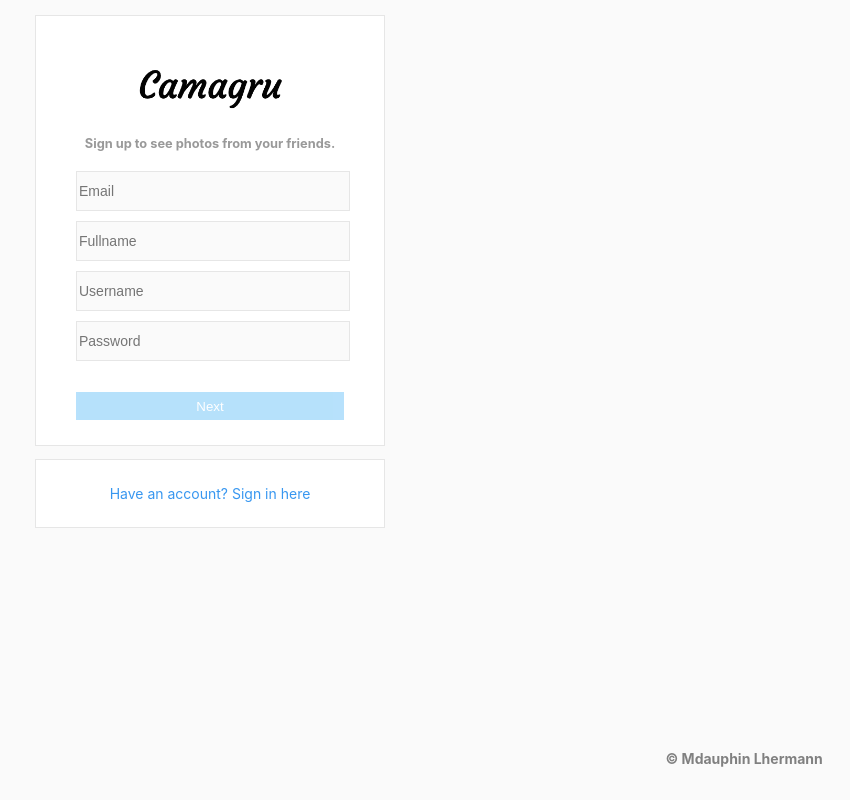
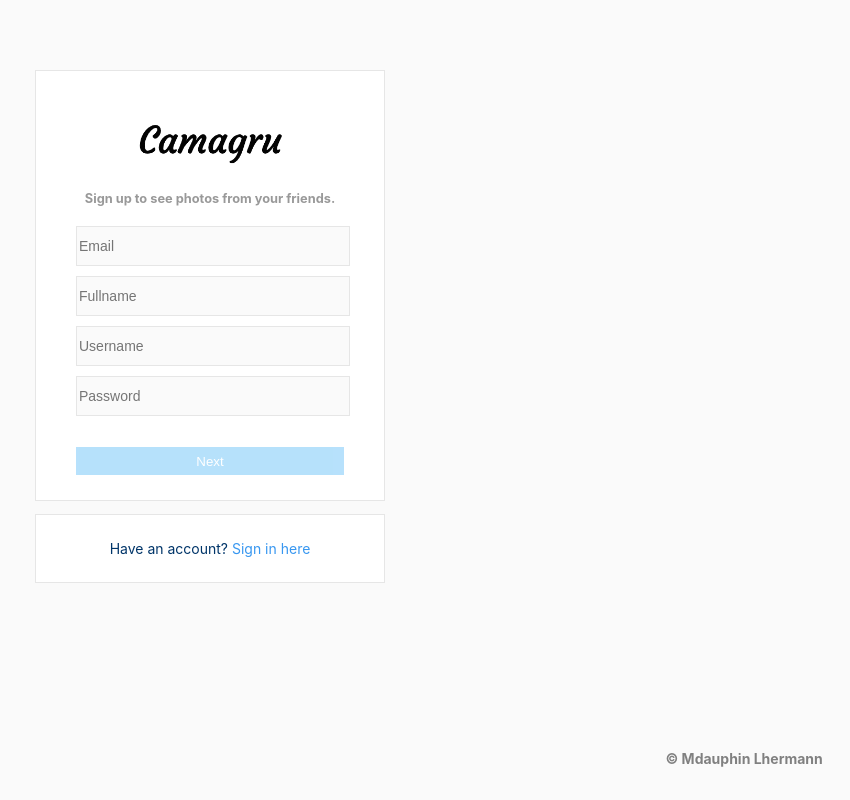
Before and after one commit to MaximeDauphinot/Camagru-1, a PHP site: page /php/sign_up.php in a window 1280 px wide. Shown: the whole page, without its empty margins (430-1280 px from the left). Run offline with PHP 8.4, Linux system fonts and the light colour scheme.

Commit message:
[lhermann] - work on take_picture.php

```diff
--- a/css/forgot_password.css
+++ b/css/forgot_password.css
@@ -24,10 +24,6 @@ h2 {
 a {
     color: #3897f0;
     text-decoration: none;
-}
-
-a:visited {
-    color: #003569;
 }
 
 #container{
--- a/css/photo_camera.css
+++ /dev/null
@@ -1,6 +0,0 @@
-#test {
-    width: 100%;
-    max-width: 614px;
-    height: 100%;
-    max-height: 614px;
-}
--- a/css/sign_in.css
+++ b/css/sign_in.css
@@ -25,10 +25,6 @@ p {
 a {
     color: #3897f0;
     text-decoration: none;
-}
-
-a:visited {
-    color: #003569;
 }
 
 strong{
--- a/css/sign_up.css
+++ b/css/sign_up.css
@@ -26,10 +26,6 @@ a {
     text-decoration: none;
 }
 
-a:visited {
-    color: #003569;
-}
-
 #container{
     height: 100%;
     overflow: hidden;
@@ -49,7 +45,7 @@ a:visited {
     margin: 0 auto;
     max-width: 935px;
     width: 100%;
-    padding-top: 15px;
+    padding-top: 70px;
 }
 
 #formulary {
--- a/php/sign_up.php
+++ b/php/sign_up.php
@@ -33,7 +33,8 @@
 				<div id="formulary_sd"></div>
 				<div id="formulary_bot_container">
 					<p id="formulary_sign_up_link">
-                        <a href="sign_in.php">Have an account? Sign in here</a>
+						Have an account?
+                        <a href="sign_in.php">Sign in here</a>
                     </p>
 				</div>
             </div>
```
